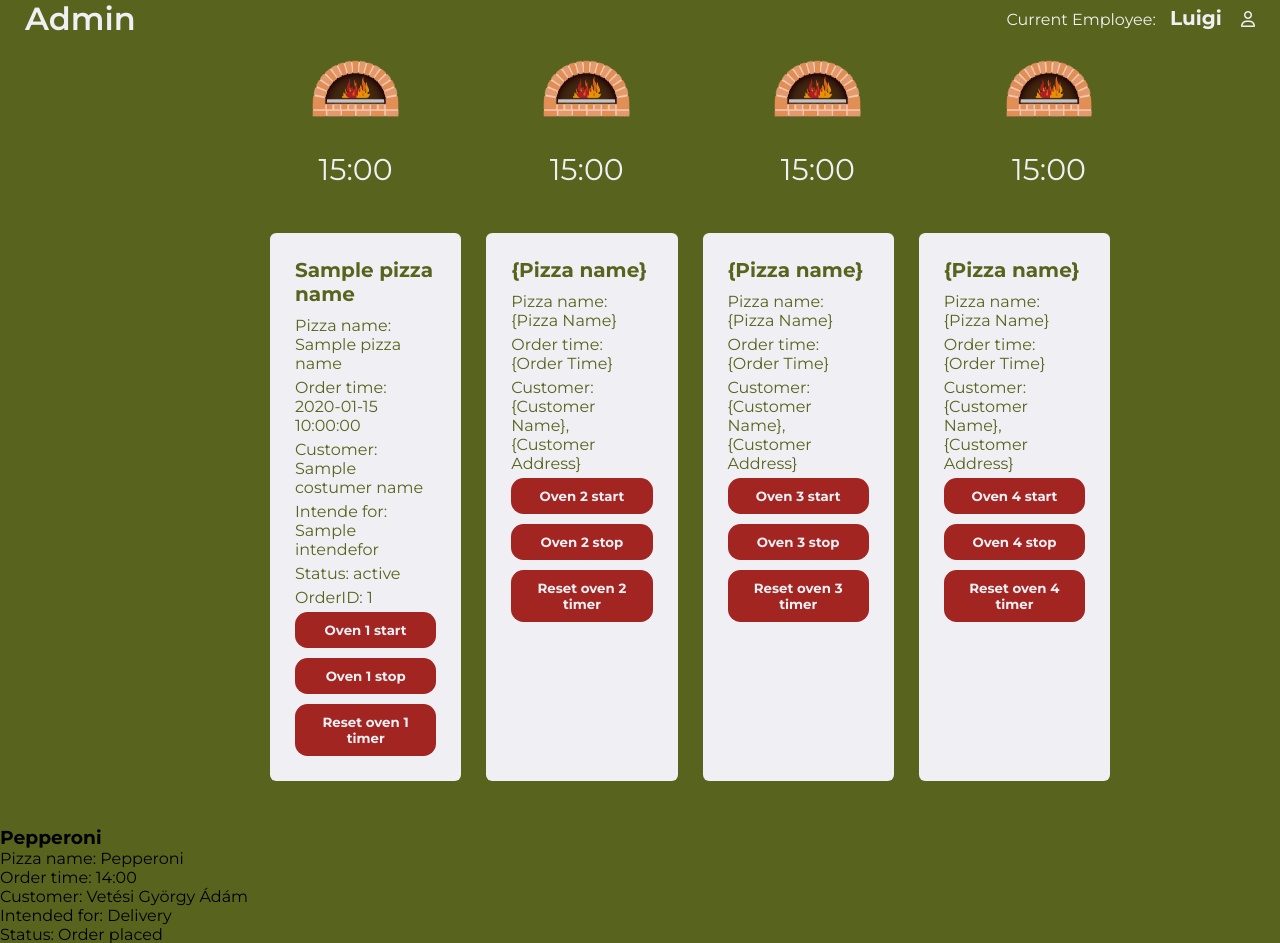
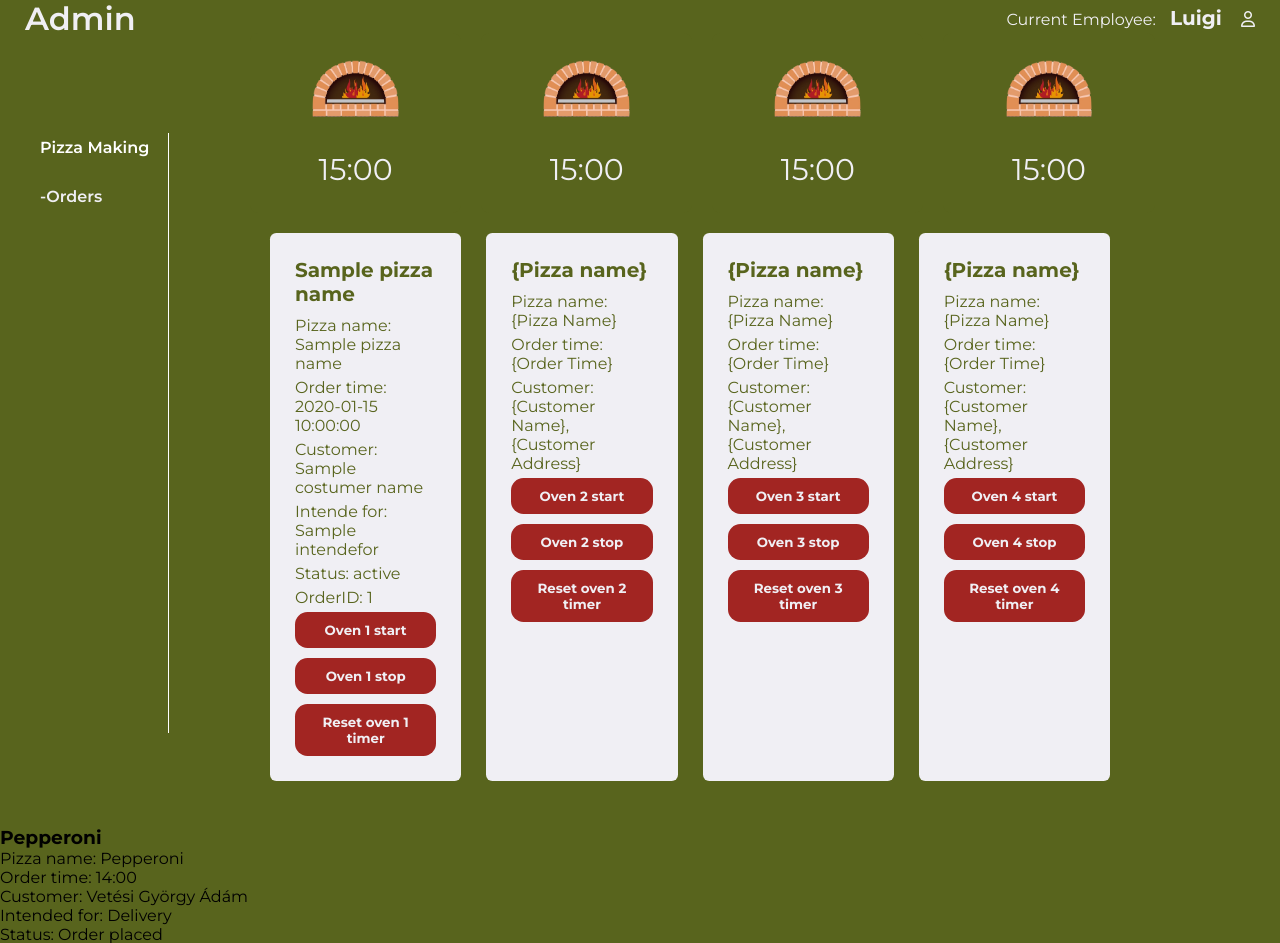
Before and after one commit to NexaDevInc/Mario-and-Luigi-s-pizzeria, a Flask app: template templates/luigi.html in a window 1280 px wide. Shown: the part 42-985 px from the top of the page. Run offline with Flask 3, Linux system fonts and the light colour scheme; the template is opened without the code that fills it: most values are stand-ins (such as "Sample title", 1, 10 or a date in 2020); some libraries are stand-ins or nearby versions.

Commit message:
Luigi page sidebar

```diff
--- a/templates/luigi.html
+++ b/templates/luigi.html
@@ -25,11 +25,11 @@
         <div class="account">Current Employee: <span>Luigi</span> <i class="fa-regular fa-user"></i></div>
     </div>
 
-    <!-- <div class="sidebar">
+    <div class="sidebar">
         <a href="/mario" style="text-decoration: none; color: white;"><p>Pizza Making</p></a>
         <p>-Orders</p>
         <div class="line"></div>
-    </div> -->
+    </div>
     <div class="global-grid">
         <div class="global-element">
 
```
